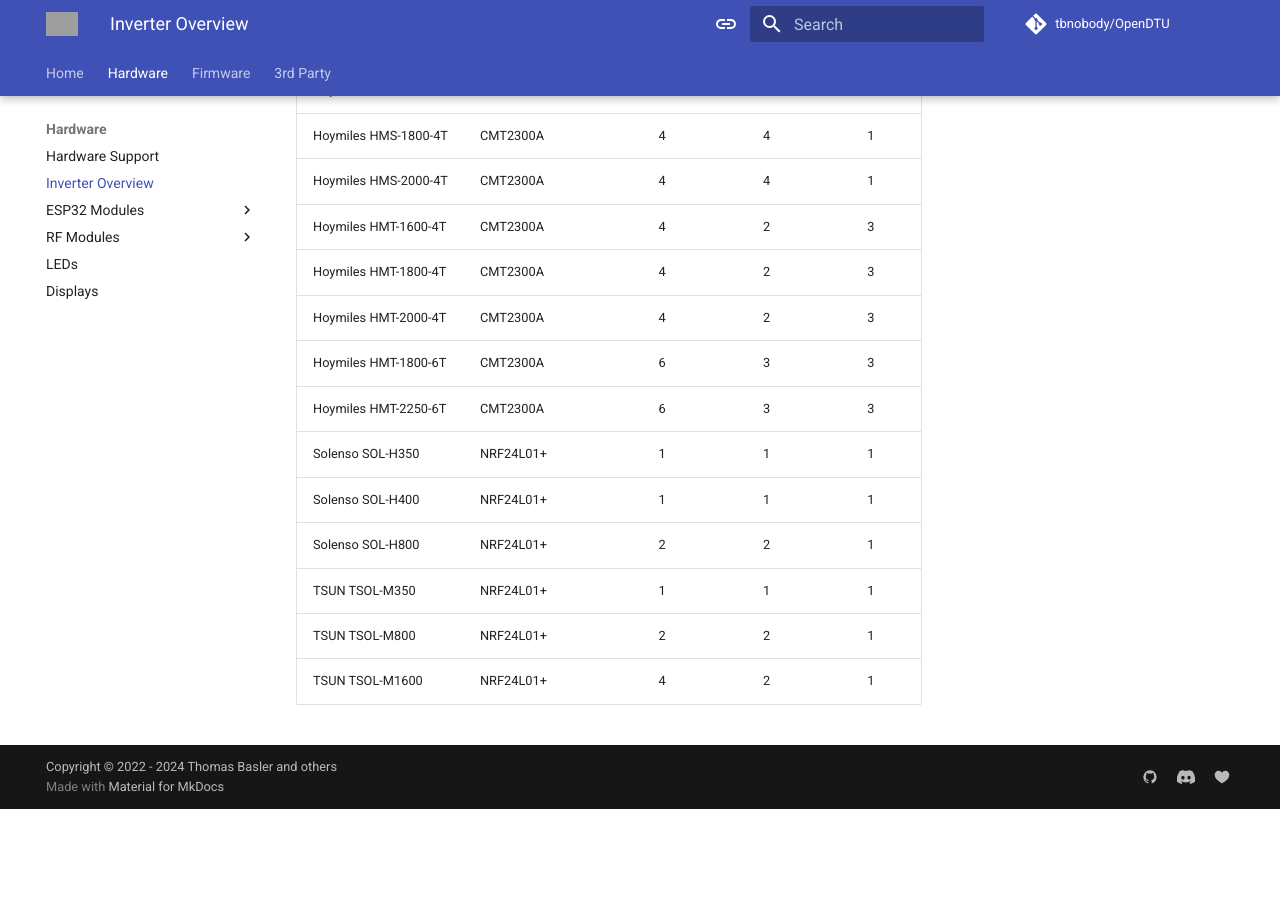
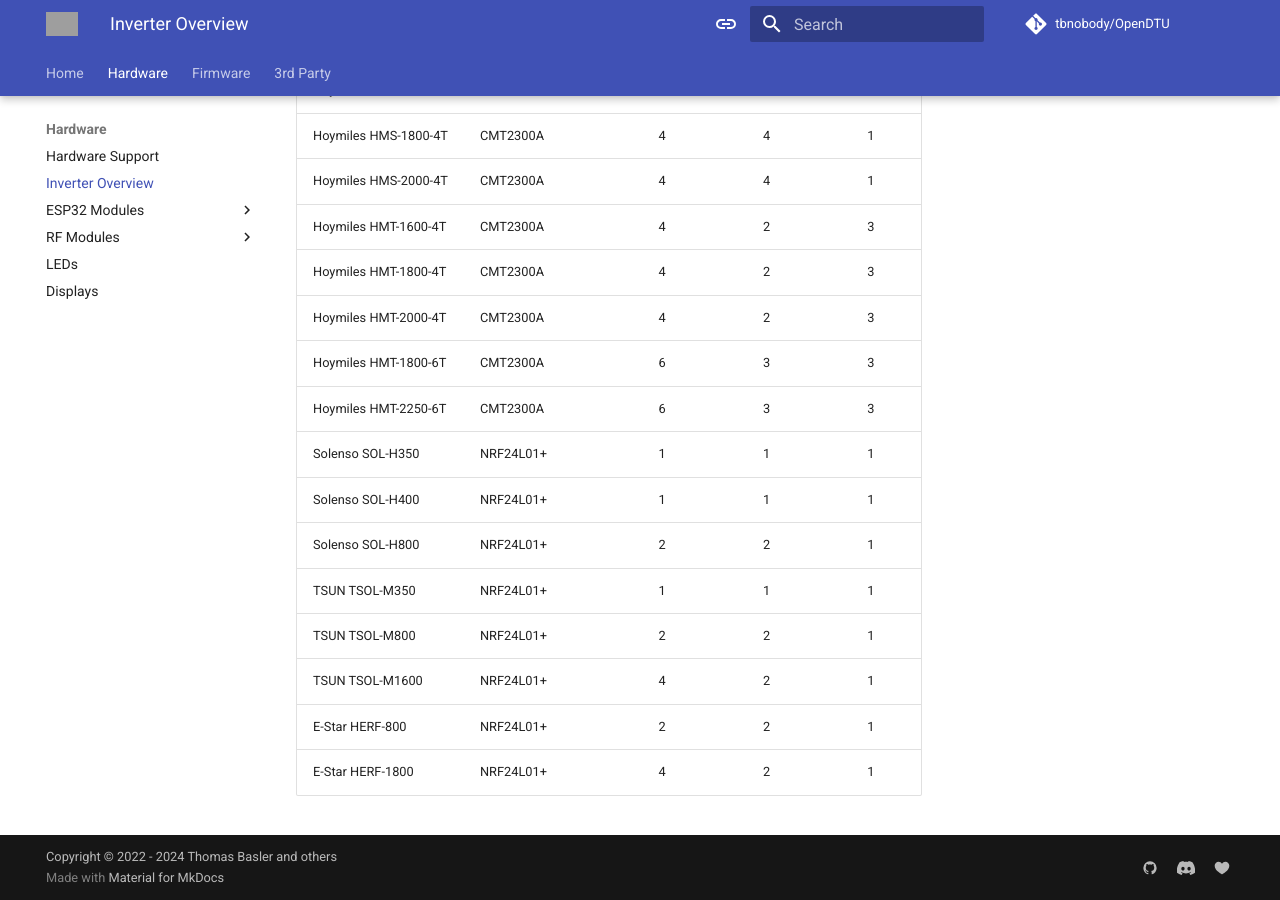
Before and after one commit to tbnobody/OpenDTU-docs, an MkDocs documentation site: the page built from docs/hardware/inverter_overview.md, in a window 1280 px wide and 900 px high, scrolled down 1318 px. Built offline with MkDocs 1.6.1 and Material for MkDocs 9.7.7, drawn with Linux system fonts in a browser that asks for light colours; comment, search, counter and statistics services are not loaded; before the commit the page ends 2127 px from its top, so only the background shows below that; grey boxes are pictures that could not be loaded.

Commit message:
Added two E-Star inverters to the list of supported inverters

```diff
--- a/docs/hardware/inverter_overview.md
+++ b/docs/hardware/inverter_overview.md
@@ -41,3 +41,5 @@
 | TSUN TSOL-M350       | NRF24L01+          | 1         | 1           | 1         |
 | TSUN TSOL-M800       | NRF24L01+          | 2         | 2           | 1         |
 | TSUN TSOL-M1600      | NRF24L01+          | 4         | 2           | 1         |
+| E-Star HERF-800      | NRF24L01+          | 2         | 2           | 1         |
+| E-Star HERF-1800     | NRF24L01+          | 4         | 2           | 1         |
```
